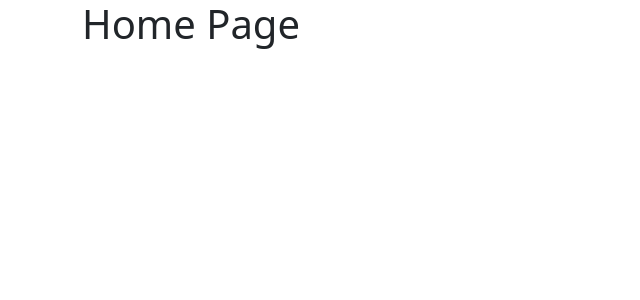
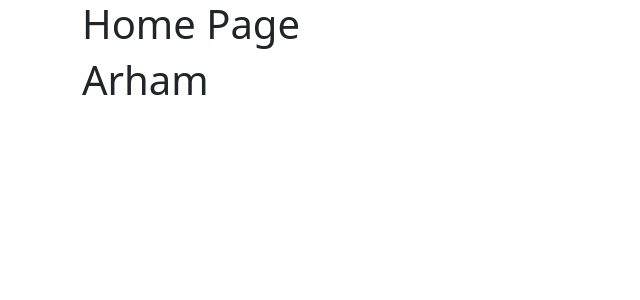
Before and after one commit to fahmialfareza/reactjs-collab-km4, a React (Create React App) app: page / in a window 1280 px wide. Shown: the top 300 px of the page, without its empty margins (0-640 px from the left). Built offline with nearby package versions, Linux system fonts and the light colour scheme.

Commit message:
feature: arham page (#1)
* arham-test

* arham

```diff
--- a/src/App.js
+++ b/src/App.js
@@ -1,5 +1,6 @@
 import "bootstrap/dist/css/bootstrap.min.css";
 import { BrowserRouter, Route, Routes } from "react-router-dom";
+import Arham from "./pages/Arham";
 import Home from "./pages/Home";
 
 function App() {
@@ -7,6 +8,7 @@ function App() {
     <BrowserRouter>
       <Routes>
         <Route path="/" element={<Home />} />
+        <Route path="/arham" element={<Arham />} />
       </Routes>
     </BrowserRouter>
   );
--- /dev/null
+++ b/src/pages/Arham.jsx
@@ -0,0 +1,10 @@
+import React from 'react'
+import { Container } from "react-bootstrap";
+
+function Arham() {
+  return (
+    <div><h1>Arham</h1></div>
+  )
+}
+
+export default Arham;
--- a/src/pages/Home.jsx
+++ b/src/pages/Home.jsx
@@ -1,11 +1,13 @@
 import React from "react";
 import { Container } from "react-bootstrap";
 import Homepage from "../components/Homepage";
+import Arham from "./Arham";
 
 function Home() {
   return (
     <Container>
       <Homepage />
+      <Arham />
     </Container>
   );
 }
```
